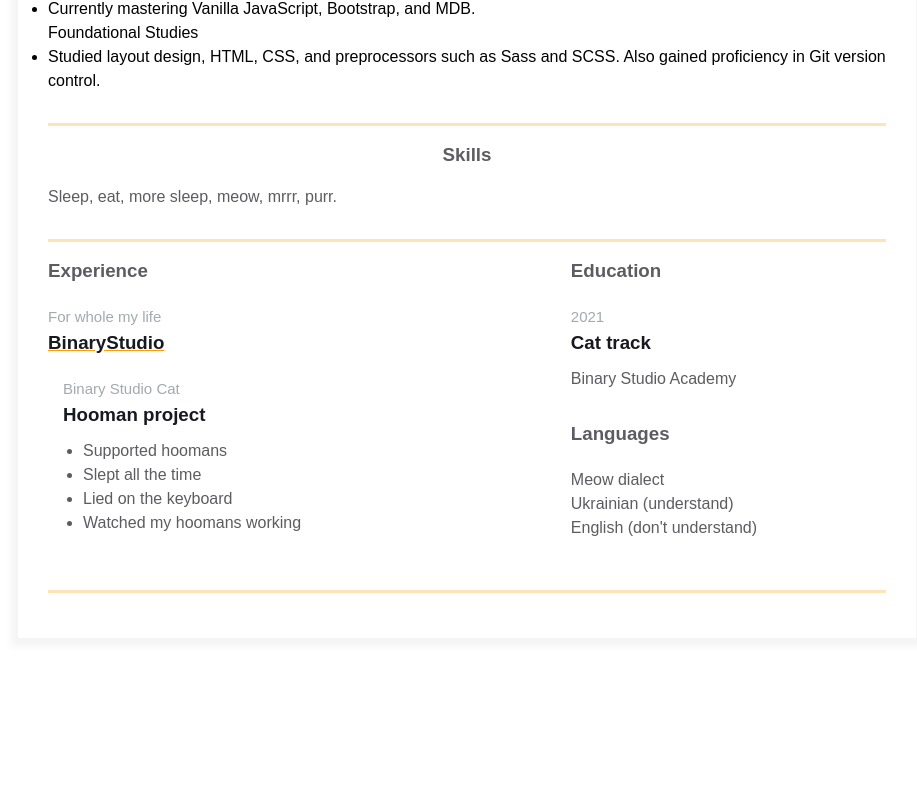
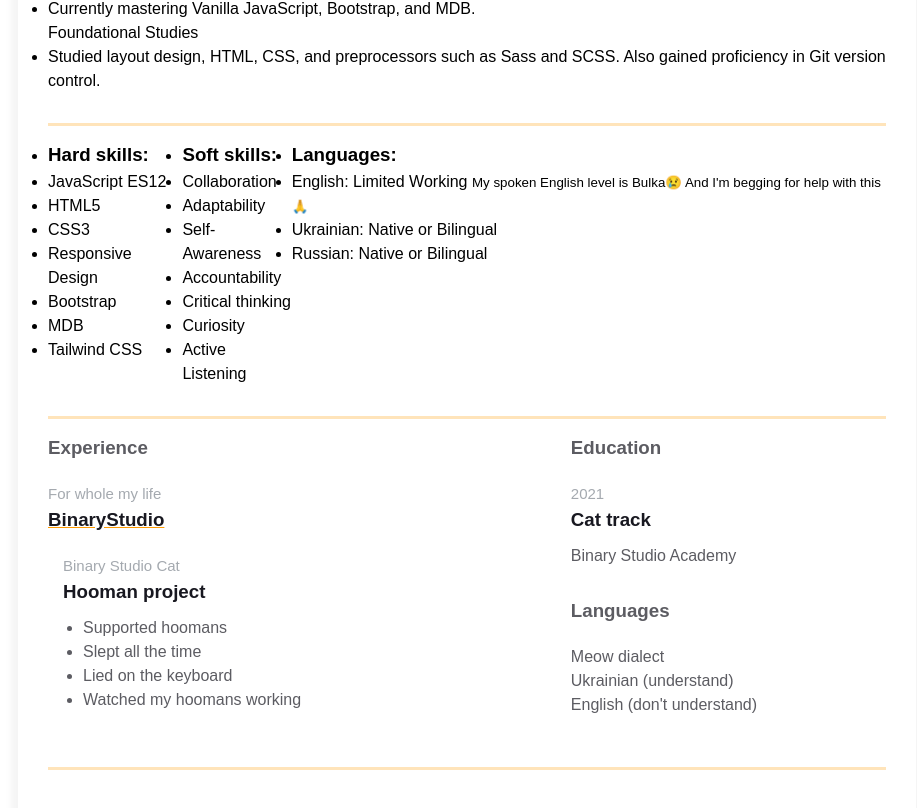
Before and after one commit to ToyLess78/start-page, a plain HTML site: page index.html in a window 1280 px wide. Shown: the part 783-1591 px from the top of the page, without its empty margins (173-1090 px from the left). Before the commit the page ends 1472 px from the top, so only its background shows below. Drawn offline with Linux system fonts and the light colour scheme.

Commit message:
Added & Personalized Experience & Skills block

```diff
--- a/index.html
+++ b/index.html
@@ -154,14 +154,89 @@
             </div>
         </div>
 
-        <!-Skills block-->
+        <!--Experience & Skills block-->
         <div class="container">
             <div class="resume-block">
-                <div class="skills">
-                    <h3 class="skills-header">Skills</h3>
-                    <p class="skills-text">
-                        Sleep, eat, more sleep, meow, mrrr, purr.
-                    </p>
+
+                <div class="skills-info-container fh">
+
+                    <!--Skills info left items-->
+                    <ul class="skills-info-block">
+                        <li class="skills-info-item">
+
+                            <h3 class="additional-info-skills-header">Hard skills:</h3>
+                        </li>
+                        <li class="skills-info-item">
+                            JavaScript ES12
+                        </li>
+                        <li class="skills-info-item">
+                            HTML5
+                        </li>
+                        <li class="skills-info-item">
+                            CSS3
+                        </li>
+                        <li class="skills-info-item">
+                            Responsive Design
+                        </li>
+                        <li class="skills-info-item">
+                            Bootstrap
+                        </li>
+                        <li class="skills-info-item">
+                            MDB
+                        </li>
+                        <li class="skills-info-item">
+                            Tailwind CSS
+                        </li>
+
+                    </ul>
+
+                    <ul class="skills-info-block contact-info-block-center">
+
+                        <li class="skills-info-item">
+
+                            <h3 class="additional-info-skills-header">Soft skills:</h3>
+                        </li>
+                        <li class="skills-info-item">
+                            Collaboration
+                        </li>
+                        <li class="skills-info-item">
+                            Adaptability
+                        </li>
+                        <li class="skills-info-item">
+                            Self-Awareness
+                        </li>
+                        <li class="skills-info-item">
+                            Accountability
+                        </li>
+                        <li class="skills-info-item">
+                            Critical thinking
+                        </li>
+                        <li class="skills-info-item">
+                            Curiosity
+                        </li>
+                        <li class="skills-info-item">
+                            Active Listening
+                        </li>
+
+                    </ul>
+
+                    <!--Skills info right items-->
+                    <ul class="skills-info-block skills-land">
+                        <li class="skills-info-item">
+
+                            <h3 class="additional-info-skills-header">Languages:</h3>
+                        </li>
+                        <li class="skills-info-item">
+                            English: Limited Working
+                            <small class="my-easter">My spoken English level is Bulka😢 And I'm begging for help with this 🙏</small>
+                        </li>
+                        <li class="skills-info-item">
+                            Ukrainian: Native or Bilingual
+                        </li>
+                        <li class="skills-info-item">
+                            Russian: Native or Bilingual
+                        </li>
+                    </ul>
                 </div>
             </div>
         </div>
```
